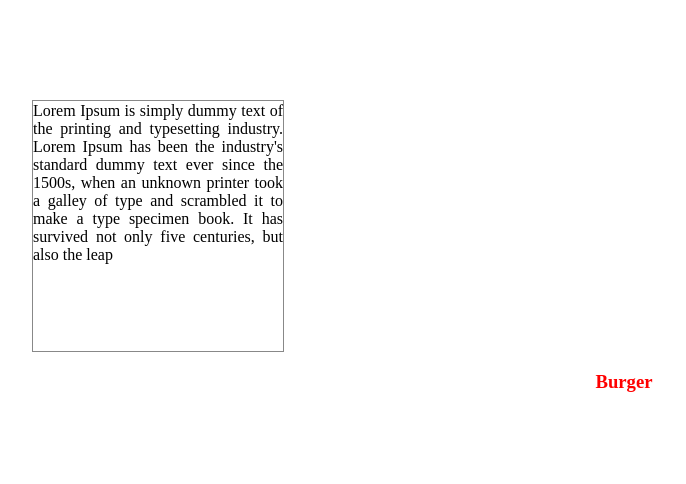
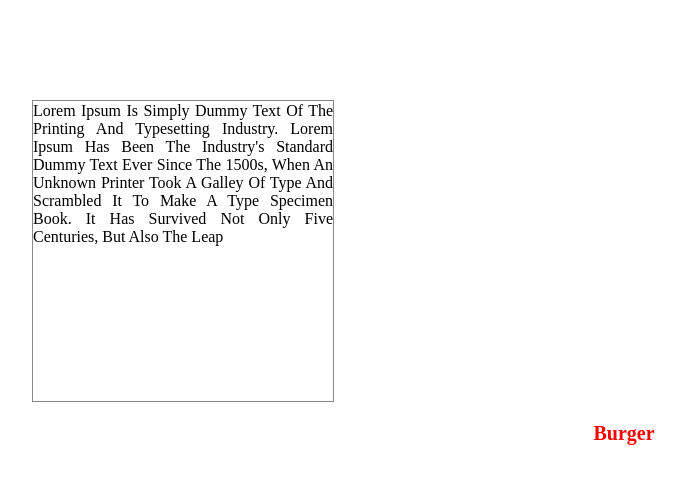
Before and after one commit to giobashvili1/Sacavi51, a plain HTML site: page Text1/index.html in a window 1280 px wide. Shown: the whole page, without its empty margins (16-702 px from the left). Drawn offline with Linux system fonts and the light colour scheme.

Commit message:
Add files via upload

```diff
--- a/Text1/style.css
+++ b/Text1/style.css
@@ -1,17 +1,23 @@
 div{
-    width: 250px;
-    height: 250px;
+    width:300px;
+    height: 300px;
     border: 1px solid #888888;
     text-align: justify;
     margin-top: 100px;
     margin-left: 40px;
+    text-transform: capitalize;
+
+
+
 
 
 }
 p{
+
     margin-top: 1px;
 }
 h3{
+    font-size: 20px;
     text-align: center;
     font-weight: bold;
     color: red;
```
